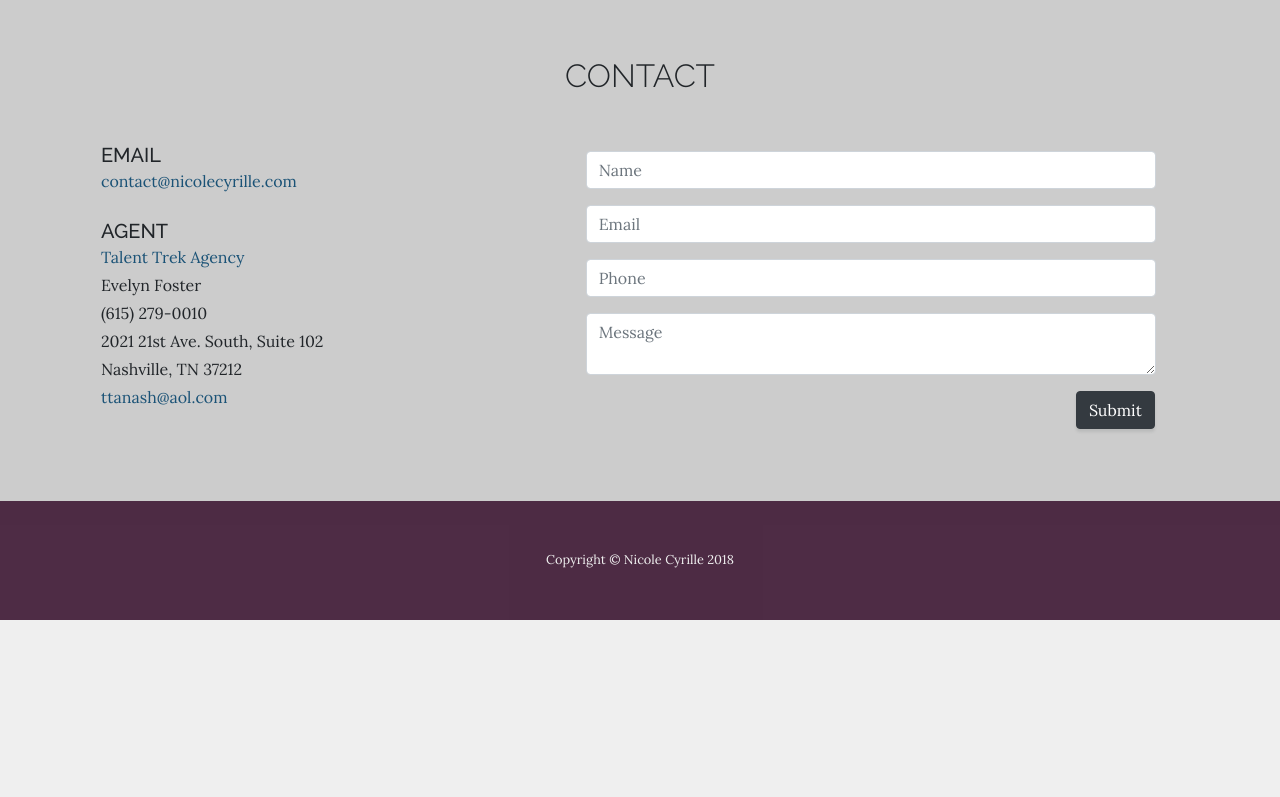
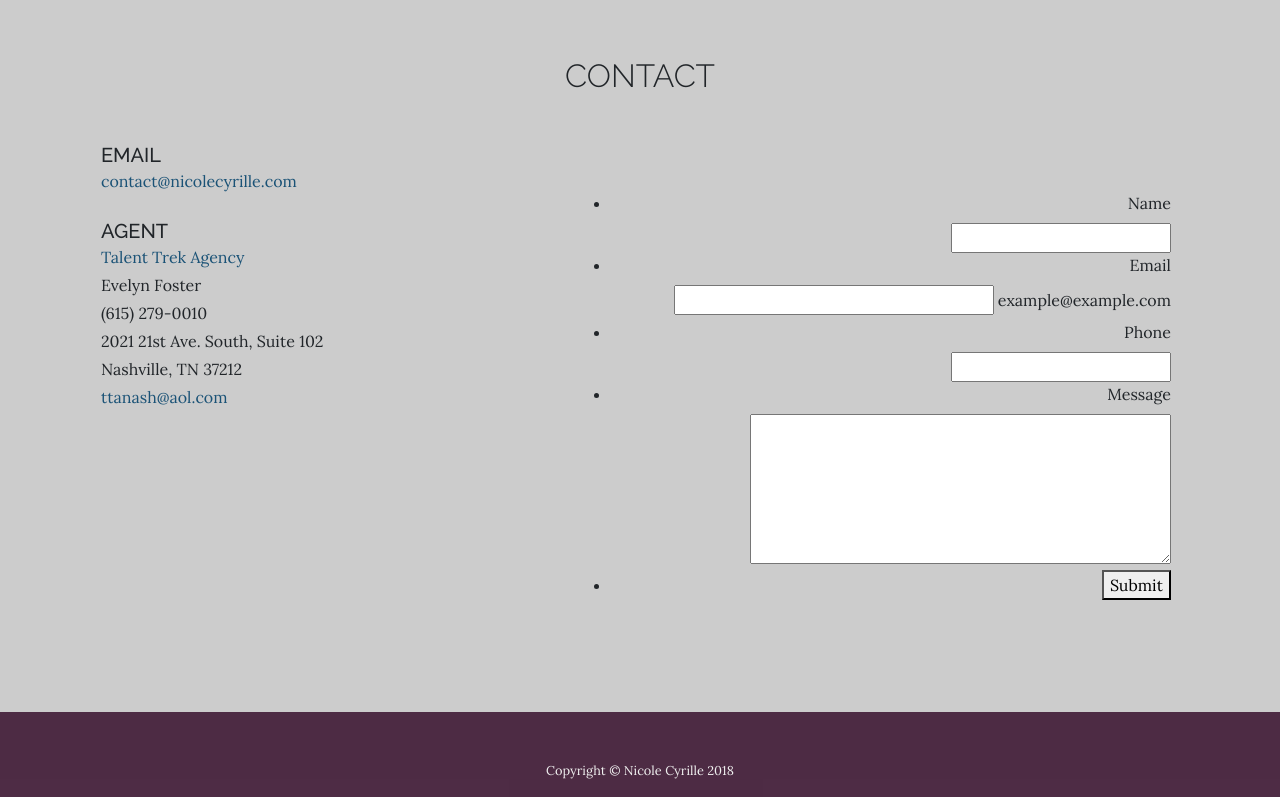
Before and after one commit to jillianannette/Nicole-Cyrille, a website: page index.html in a window 1280 px wide. Shown: the part 746-1543 px from the top of the page. Before the commit the page ends 1366 px from the top, so only its background shows below. Drawn offline with Linux system fonts and the light colour scheme; a script that the page names is missing.

Commit message:
Form // Test

```diff
--- a/index.html
+++ b/index.html
@@ -88,27 +88,78 @@
           <div class="col-md-7">
             <div class="cta-inner text-right rounded">
               <div class="mb-0">
+                <!-- BEGIN Form -->
+                <script src="https://cdn.jotfor.ms/static/prototype.forms.js" type="text/javascript"></script>
+<script src="https://cdn.jotfor.ms/static/jotform.forms.js?3.3.4881" type="text/javascript"></script>
+<script type="text/javascript">
+   JotForm.init(function(){
+      JotForm.alterTexts(undefined);
+  JotForm.clearFieldOnHide="disable";
+  JotForm.submitError="jumpToFirstError";
+    /*INIT-END*/
+});
+
+   JotForm.prepareCalculationsOnTheFly([null,null,{"name":"submit2","qid":"2","text":"Submit","type":"control_button"},null,{"description":"","name":"email","qid":"4","subLabel":"example@example.com","text":"Email","type":"control_email"},null,{"description":"","name":"message","qid":"6","subLabel":"","text":"Message","type":"control_textarea"},{"description":"","name":"name","qid":"7","subLabel":"","text":"Name","type":"control_textbox"},{"description":"","name":"phone","qid":"8","subLabel":"","text":"Phone","type":"control_textbox"}]);
+   setTimeout(function() {
+JotForm.paymentExtrasOnTheFly([null,null,{"name":"submit2","qid":"2","text":"Submit","type":"control_button"},null,{"description":"","name":"email","qid":"4","subLabel":"example@example.com","text":"Email","type":"control_email"},null,{"description":"","name":"message","qid":"6","subLabel":"","text":"Message","type":"control_textarea"},{"description":"","name":"name","qid":"7","subLabel":"","text":"Name","type":"control_textbox"},{"description":"","name":"phone","qid":"8","subLabel":"","text":"Phone","type":"control_textbox"}]);}, 20);
+</script>
+
 <form class="jotform-form" action="https://submit.jotform.us/submit/80497304207152/" method="post" name="form_80497304207152" id="80497304207152" accept-charset="utf-8">
   <input type="hidden" name="formID" value="80497304207152" />
-                  <div id="id_7" class="form-group col-sm-12">
-                      <input id="input_7" name="q7_name" type="text" class="form-control" placeholder="Name" required>
+  <div class="form-all">
+    <ul class="form-section page-section">
+      <li class="form-line" data-type="control_textbox" id="id_7">
+        <label class="form-label form-label-top form-label-auto" id="label_7" for="input_7"> Name </label>
+        <div id="cid_7" class="form-input-wide">
+          <input type="text" id="input_7" name="q7_name" data-type="input-textbox" class="form-textbox" size="20" value="" data-component="textbox" />
         </div>
-                  <div id="id_4" class="form-group col-sm-12">
-                      <input id="input_4" name="q4_email" type="email" class="form-control" placeholder="Email" required>
+      </li>
+      <li class="form-line" data-type="control_email" id="id_4">
+        <label class="form-label form-label-top form-label-auto" id="label_4" for="input_4"> Email </label>
+        <div id="cid_4" class="form-input-wide">
+          <span class="form-sub-label-container" style="vertical-align:top;">
+            <input type="email" id="input_4" name="q4_email" class="form-textbox validate[Email]" size="30" value="" data-component="email" />
+            <label class="form-sub-label" for="input_4" style="min-height:13px;"> example@example.com </label>
+          </span>
         </div>
-                  <div id="id_8" class="form-group col-md-12">
-                      <input id="input_8" name="q8_phone" type="text" class="form-control" placeholder="Phone">
+      </li>
+      <li class="form-line" data-type="control_textbox" id="id_8">
+        <label class="form-label form-label-top form-label-auto" id="label_8" for="input_8"> Phone </label>
+        <div id="cid_8" class="form-input-wide">
+          <input type="text" id="input_8" name="q8_phone" data-type="input-textbox" class="form-textbox" size="20" value="" data-component="textbox" />
         </div>
-                  <div id="id_6" class="col-md-12">
-                      <textarea id="input_6" name="q6_message" class="form-control" placeholder="Message" required></textarea>
+      </li>
+      <li class="form-line" data-type="control_textarea" id="id_6">
+        <label class="form-label form-label-top form-label-auto" id="label_6" for="input_6"> Message </label>
+        <div id="cid_6" class="form-input-wide">
+          <textarea id="input_6" class="form-textarea" name="q6_message" cols="40" rows="6" data-component="textarea"></textarea>
         </div>
-
-                  <input id="id_2" type="submit" class="mt-3 mr-3 btn btn-dark btn-l" value="Submit" />
+      </li>
+      <li class="form-line" data-type="control_button" id="id_2">
+        <div id="cid_2" class="form-input-wide">
+          <div style="margin-left:156px;" class="form-buttons-wrapper">
+            <button id="input_2" type="submit" class="form-submit-button" data-component="button">
+              Submit
+            </button>
+          </div>
+        </div>
+      </li>
+      <li style="display:none">
+        Should be Empty:
+        <input type="text" name="website" value="" />
+      </li>
+    </ul>
+  </div>
+  <script>
+  JotForm.showJotFormPowered = "new_footer";
+  </script>
   <input type="hidden" id="simple_spc" name="simple_spc" value="80497304207152" />
   <script type="text/javascript">
   document.getElementById("si" + "mple" + "_spc").value = "80497304207152-80497304207152";
   </script>
 </form>
+<script type="text/javascript">JotForm.ownerView=true;</script>
+                <!-- END Form -->
               </div>
             </div>
           </div>
```
Lines whose indentation alone changed are shown as unchanged.
